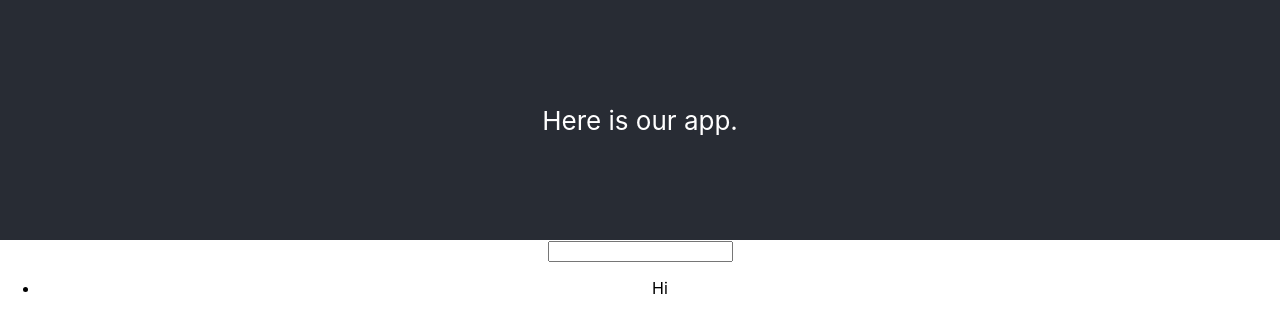
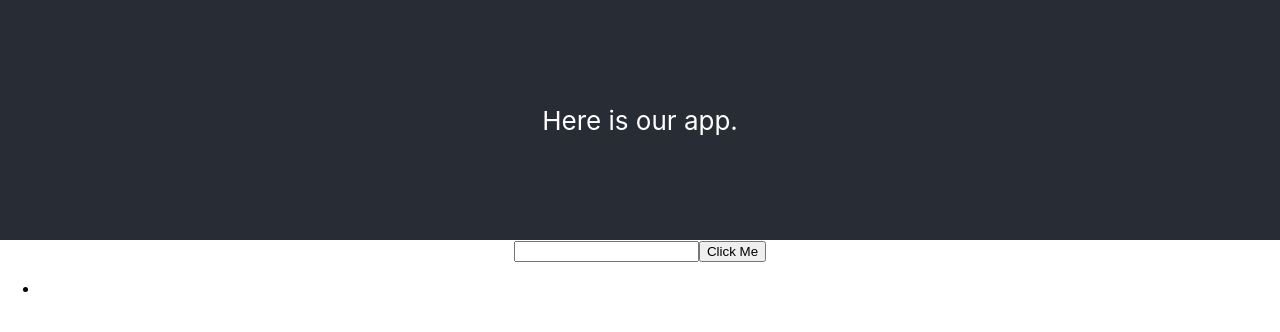
Before and after one commit to ShamillFazal/To-do-list-react, a React (Create React App) app in the folder todolist/: page / in a window 1280 px wide. Shown: the top 332 px of the page. Built offline with nearby package versions, Linux system fonts and the light colour scheme.

Commit message:
Coded input function, working but lagging one behind current input when button clicked - fix later

```diff
--- a/todolist/src/components/Input/index.js
+++ b/todolist/src/components/Input/index.js
@@ -1,11 +1,22 @@
 import './index.css';
-import { useState } from 'react';
+import { useState, useRef } from 'react';
 
 function Input () {
-const [text, setText] = useState("")
+const [text, setText] = useState("");
+const inputRef = useRef(null);
 
-    return <input type = "text"/>
+function enterText(event){
+    setText(inputRef.current.value);
+}
+
+
+    return (
+    <div>
+        <input type = "text" ref={inputRef}/>
+        <button onClick = {enterText}>Click Me</button>
+    </div>
+    )
 
 }
 
-export default Input
+export default Input;
--- a/todolist/src/components/List/index.js
+++ b/todolist/src/components/List/index.js
@@ -1,9 +1,10 @@
 import "./index.css";
+import Input from "../Input/index.js";
 
 function List() {
   return (
     <ul>
-      <li>Hi</li>
+      <li>{Input.text}</li>
     </ul>
   );
 }
```
